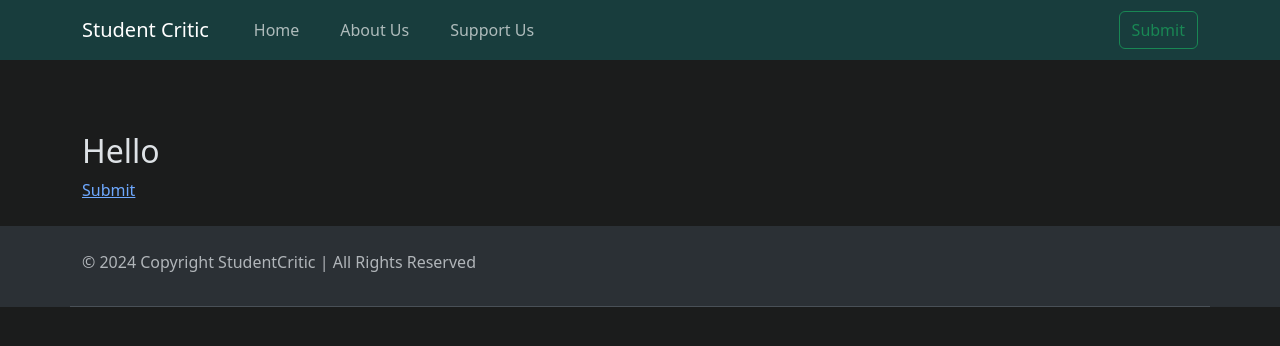
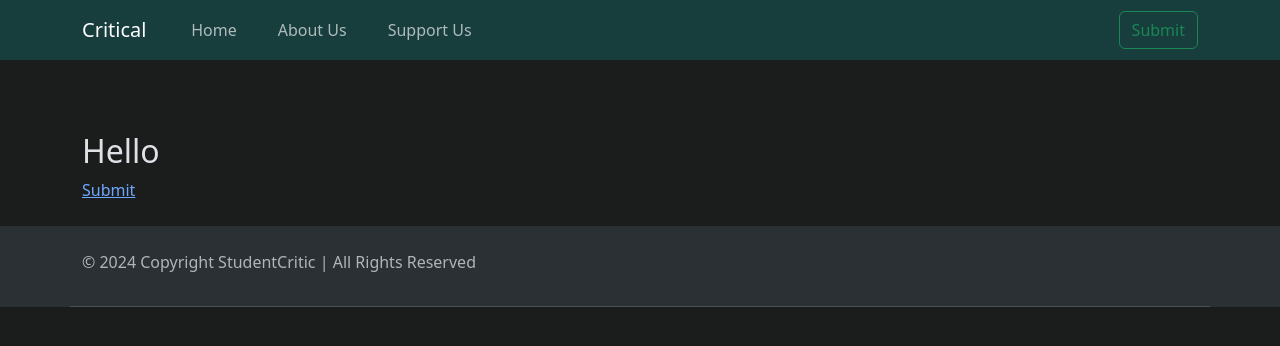
Before and after one commit to shara111/Housing-Hackathon, a Next.js app: page / in a window 1280 px wide. Shown: the top 346 px of the page. Built offline with nearby package versions, Linux system fonts and the light colour scheme.

Commit message:
Update NAvbar

```diff
--- a/components/MainNavbar.js
+++ b/components/MainNavbar.js
@@ -17,7 +17,7 @@ export default function MainNavbar() {
     <>
       <Navbar expand="lg" style={{ backgroundColor: "#183D3D", padding: "10px" }}>
         <Container fluid className="container">
-          <Navbar.Brand href="#">Student Critic</Navbar.Brand>
+          <Navbar.Brand href="#">Critical</Navbar.Brand>
           &nbsp;&nbsp;&nbsp;&nbsp;&nbsp;
           <Navbar.Toggle aria-controls="basic-navbar-nav" />
           <Navbar.Collapse id="bsasic-navbar-nav">
```
